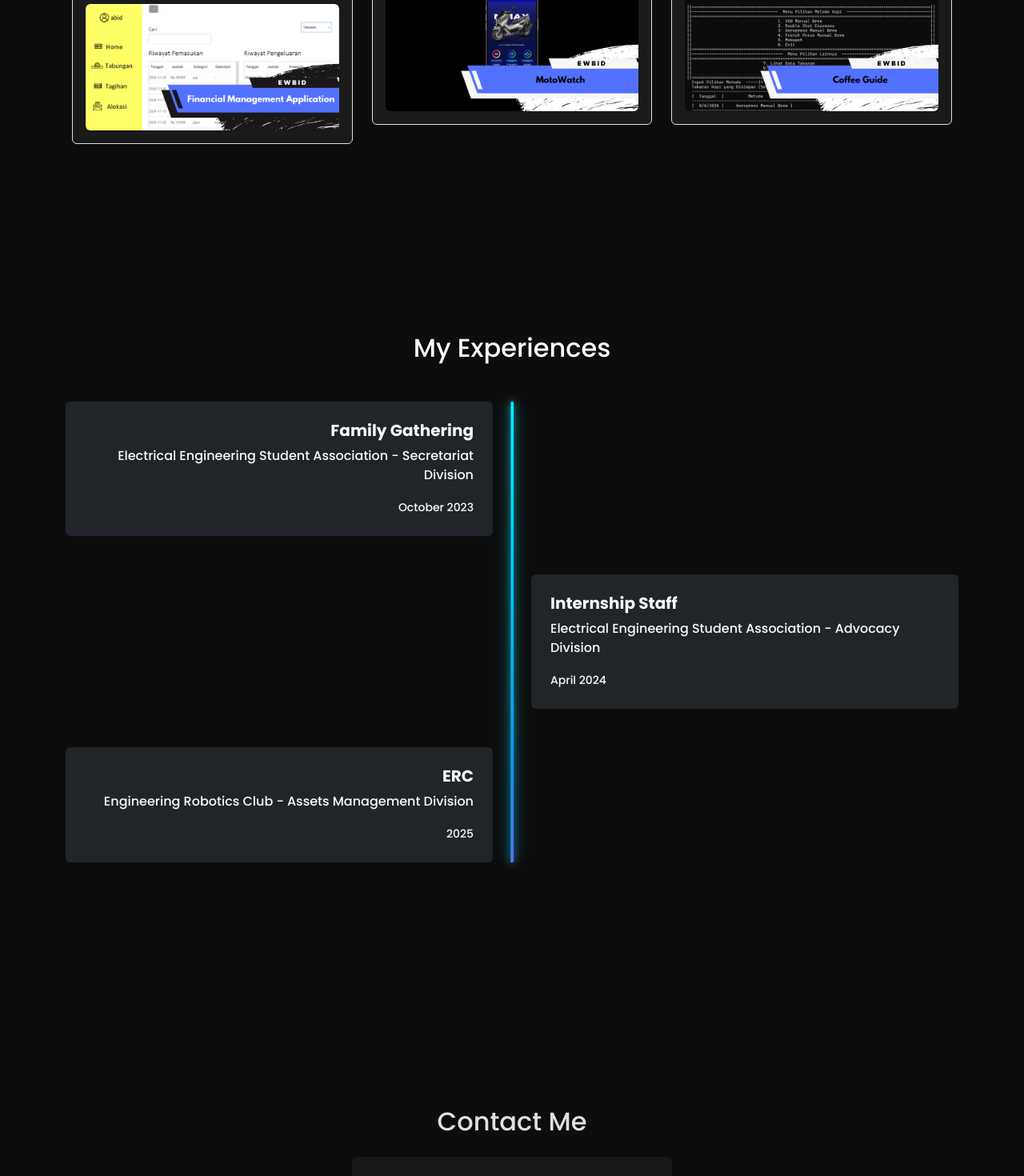
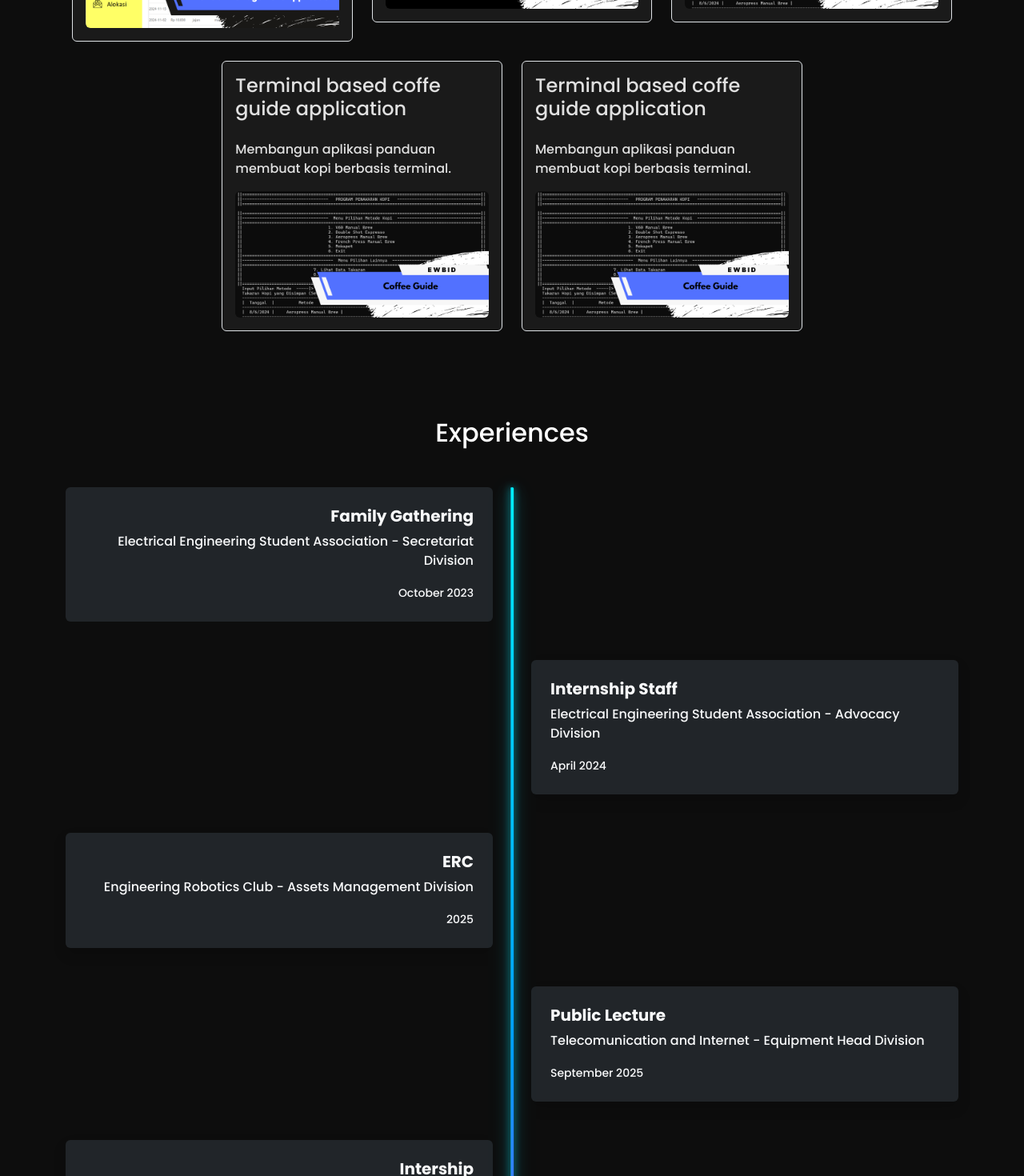
Before and after one commit to ewbidd/Portfolio, a Next.js app: page / in a window 1280 px wide. Shown: the part 1330-2800 px from the top of the page at 80% size. Built offline with nearby package versions, Linux system fonts and the light colour scheme.

Commit message:
add more shit

```diff
--- a/package.json
+++ b/package.json
@@ -11,6 +11,7 @@
   "dependencies": {
     "@react-three/drei": "^10.7.4",
     "@react-three/fiber": "^9.3.0",
+    "@supabase/supabase-js": "^2.57.4",
     "framer-motion": "^12.23.12",
     "next": "15.5.2",
     "react": "19.1.0",
--- a/public/css/style.css
+++ b/public/css/style.css
@@ -165,6 +165,13 @@ header {
   border: 1px solid #444;
 }
 
+/* Placeholder opacity for contact section */
+#contact input::placeholder,
+#contact textarea::placeholder {
+  opacity: 0.1;
+  color: #ffffff;
+}
+
 ::-webkit-scrollbar {
   width: 5px;
 }
@@ -185,7 +192,6 @@ header {
 
 .neon-glow {
   position: relative;
-  border-radius: 999px;
   overflow: hidden;
 }
 
@@ -365,3 +371,11 @@ header {
     background-position: 0% 50%;
   }
 }
+
+#contact input:focus,
+#contact textarea:focus {
+  outline: none;
+  box-shadow: none;
+  border-color: #00d9ff;
+  transition: box-shadow 0.2s, border-color 0.2s;
+}
--- a/src/app/page.js
+++ b/src/app/page.js
@@ -86,7 +86,7 @@ export default function Page() {
       {/* Projects Section */}
       <SpotlightEffect />
       <section id="projects" className="section-full container d-flex flex-column justify-content-center">
-        <h2 className="text-center mb-4">Projects</h2>
+        <h2 className="text-center mb-4">Something I've Done</h2>
         <div className="row g-4 justify-content-center">
           {projectData.map((proj, idx) => (
             <div className="col-md-4" key={idx}>
@@ -172,7 +172,7 @@ export default function Page() {
 
       {/* Experience Section */}
       <section id="experience" className="container py-5">
-        <h2 className="text-center mb-5 text-white">My Experiences</h2>
+        <h2 className="text-center mb-5 text-white">Experiences</h2>
         <div className="position-relative">
           <div className="border-start border-info position-absolute top-0 bottom-0 start-50 translate-middle-x d-none d-md-block neon-glow-vertical" style={{ width: "5px" }}></div>
           <div className="row mb-5">
@@ -203,6 +203,25 @@ export default function Page() {
               </div>
             </div>
           </div>
+          <div className="row mb-5">
+            <div className="col-md-6 d-flex align-items-center justify-content-end position-relative order-md-1"></div>
+            <div className="col-md-6 order-md-2 ps-md-4">
+              <div className="bg-dark text-light p-4 rounded shadow">
+                <h5 className="fw-bold">Public Lecture</h5>
+                <p>Telecomunication and Internet - Equipment Head Division</p>
+                <small>September 2025</small>
+              </div>
+            </div>
+          </div>
+          <div className="row mb-5">
+            <div className="col-md-6 text-end pe-md-4">
+              <div className="bg-dark text-light p-4 rounded shadow">
+                <h5 className="fw-bold">Intership</h5>
+                <p>Diskominfo Prov. Riau - Statistic</p>
+                <small>Sept 2025 - Des 2025</small>
+              </div>
+            </div>
+          </div>
         </div>
       </section>
 
@@ -211,15 +230,26 @@ export default function Page() {
         <h2 className="mb-4">Contact Me</h2>
         <form ref={formRef} onSubmit={handleSubmit} className="contact-form p-4 rounded shadow" style={{ maxWidth: 400, width: '100%', background: 'rgba(30,30,30,0.7)' }}>
           <div className="mb-3">
-            <input name="name" type="text" className="form-control dark-placeholder" placeholder="Your Name" required />
+            <input name="name" type="text" className="form-control dark-placeholder" placeholder="John Doe" required />
           </div>
           <div className="mb-3">
-            <input name="email" type="email" className="form-control dark-placeholder" placeholder="Your Email" required />
+            <input name="email" type="email" className="form-control dark-placeholder" placeholder="john.doe@email.com" required />
           </div>
           <div className="mb-3">
-            <textarea name="message" className="form-control dark-placeholder" placeholder="Your Message" rows={4} required></textarea>
+            <textarea name="message" className="form-control dark-placeholder" placeholder="“Hi!”" rows={4} required></textarea>
           </div>
-          <button type="submit" className="btn btn-dark w-100" disabled={loading}>
+          <button
+            type="submit"
+            className="neon-glow btn btn-dark w-100 btn-send-glass"
+            disabled={loading}
+            onMouseEnter={e => {
+              const btn = e.currentTarget;
+              btn.classList.remove("glass-animate");
+              // trigger reflow to restart animation
+              void btn.offsetWidth;
+              btn.classList.add("glass-animate");
+            }}
+          >
             {loading ? "Sending..." : "Send Message"}
           </button>
         </form>
--- a/src/app/projectData.js
+++ b/src/app/projectData.js
@@ -17,6 +17,18 @@ const projectData = [
     image: "/asset/kopi.png",
     detail: "Aplikasi ini memberikan panduan langkah demi langkah dalam membuat berbagai jenis kopi, mulai dari espresso hingga manual brew, langsung dari terminal. Cocok untuk pengguna yang menyukai antarmuka sederhana dan efisien tanpa GUI.",
   },
+  {
+    title: "Terminal based coffe guide application",
+    description: "Membangun aplikasi panduan membuat kopi berbasis terminal.",
+    image: "/asset/kopi.png",
+    detail: "Aplikasi ini memberikan panduan langkah demi langkah dalam membuat berbagai jenis kopi, mulai dari espresso hingga manual brew, langsung dari terminal. Cocok untuk pengguna yang menyukai antarmuka sederhana dan efisien tanpa GUI.",
+  },
+  {
+    title: "Terminal based coffe guide application",
+    description: "Membangun aplikasi panduan membuat kopi berbasis terminal.",
+    image: "/asset/kopi.png",
+    detail: "Aplikasi ini memberikan panduan langkah demi langkah dalam membuat berbagai jenis kopi, mulai dari espresso hingga manual brew, langsung dari terminal. Cocok untuk pengguna yang menyukai antarmuka sederhana dan efisien tanpa GUI.",
+  },
 ];
 
 export default projectData;
```
Also changed, not shown: 1 other file (tests, documents, lock files or other folders).
